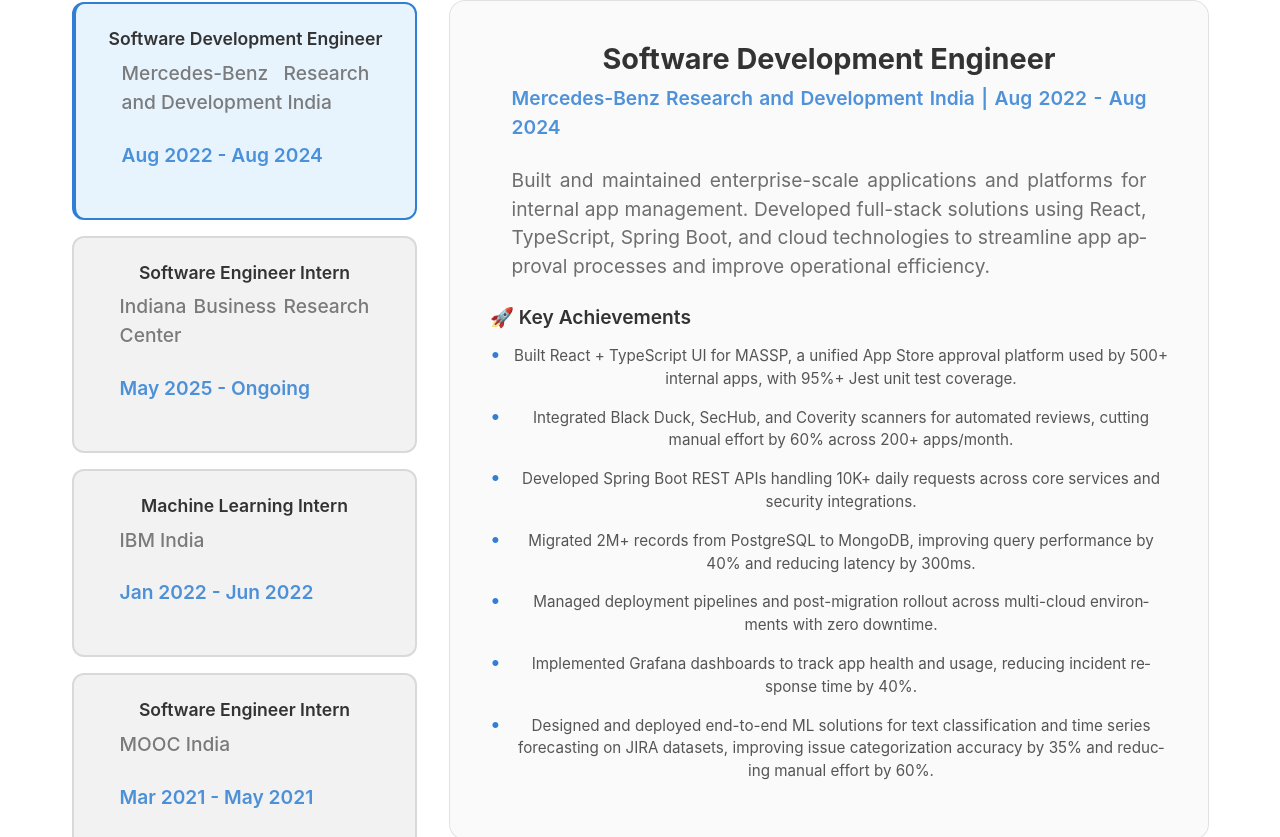
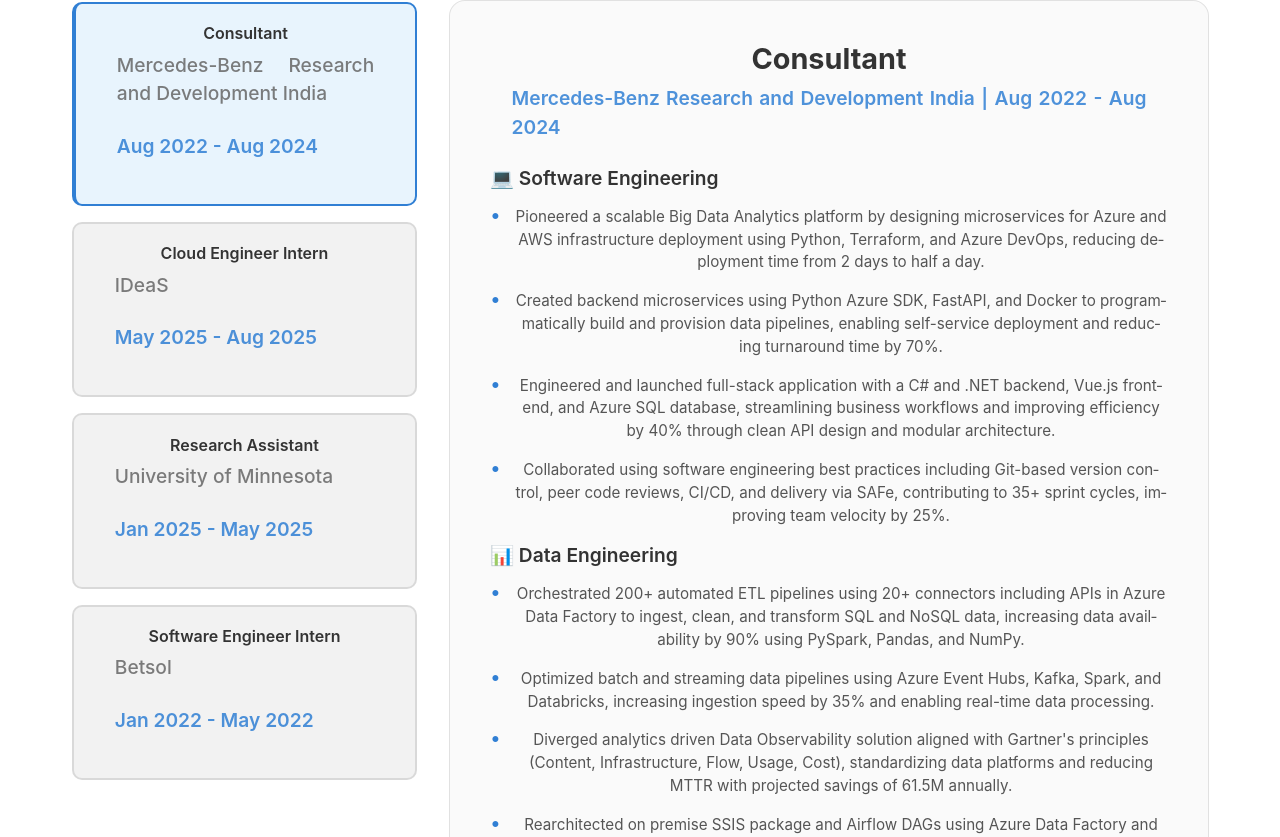
Before and after one commit to prajwal-u2/personal-portfolio, a React (Vite) app: page / in a window 1280 px wide. Shown: the part 2823-3660 px from the top of the page. Built offline with nearby package versions, Linux system fonts and the light colour scheme; the HTML template or start-up script is replaced by a standard one.

Commit message:
adding experience info

```diff
--- a/src/App.css
+++ b/src/App.css
@@ -169,13 +169,13 @@
 .experience-item {
   background: rgba(0, 0, 0, 0.05);
   border: 2px solid rgba(0, 0, 0, 0.1);
-  border-radius: 12px;
-  padding: 1.5rem;
+  border-radius: 10px;
+  padding: 1.2rem;
   cursor: pointer;
   transition: all 0.3s ease;
   position: relative;
   flex: 1;
-  min-height: 120px;
+  min-height: 100px;
   display: flex;
   align-items: center;
 }
@@ -201,22 +201,22 @@
 }
 
 .experience-title {
-  font-size: 1.1rem;
+  font-size: 1rem;
   font-weight: 600;
   color: #333;
-  margin-bottom: 0.5rem;
+  margin-bottom: 0.4rem;
   line-height: 1.3;
 }
 
 .experience-company {
-  font-size: 0.9rem;
+  font-size: 0.8rem;
   color: #666;
-  margin-bottom: 0.25rem;
+  margin-bottom: 0.2rem;
   font-weight: 500;
 }
 
 .experience-duration {
-  font-size: 0.8rem;
+  font-size: 0.75rem;
   color: #307fd4;
   font-weight: 600;
   margin: 0;
@@ -231,7 +231,7 @@
   border: 1px solid rgba(0, 0, 0, 0.1);
   border-radius: 16px;
   padding: 2.5rem;
-  min-height: calc(4 * 120px + 3 * 1rem + 3rem);
+  min-height: calc(4 * 100px + 3 * 1rem + 3rem);
   height: fit-content;
   overflow-wrap: break-word;
   word-wrap: break-word;
--- a/src/components/ExperienceSection.jsx
+++ b/src/components/ExperienceSection.jsx
@@ -6,43 +6,56 @@ function ExperienceSection() {
   const experiences = [
     {
       id: 'mercedes',
-      title: 'Software Development Engineer',
+      title: 'Consultant',
       company: 'Mercedes-Benz Research and Development India',
       duration: 'Aug 2022 - Aug 2024',
-      description: 'Built and maintained enterprise-scale applications and platforms for internal app management. Developed full-stack solutions using React, TypeScript, Spring Boot, and cloud technologies to streamline app approval processes and improve operational efficiency.',
-      achievements: [
-        'Built React + TypeScript UI for MASSP, a unified App Store approval platform used by 500+ internal apps, with 95%+ Jest unit test coverage.',
-        'Integrated Black Duck, SecHub, and Coverity scanners for automated reviews, cutting manual effort by 60% across 200+ apps/month.',
-        'Developed Spring Boot REST APIs handling 10K+ daily requests across core services and security integrations.',
-        'Migrated 2M+ records from PostgreSQL to MongoDB, improving query performance by 40% and reducing latency by 300ms.',
-        'Managed deployment pipelines and post-migration rollout across multi-cloud environments with zero downtime.',
-        'Implemented Grafana dashboards to track app health and usage, reducing incident response time by 40%.',
-        'Designed and deployed end-to-end ML solutions for text classification and time series forecasting on JIRA datasets, improving issue categorization accuracy by 35% and reducing manual effort by 60%.'
+      softwareEngineering: [
+        'Pioneered a scalable Big Data Analytics platform by designing microservices for Azure and AWS infrastructure deployment using Python, Terraform, and Azure DevOps, reducing deployment time from 2 days to half a day.',
+        'Created backend microservices using Python Azure SDK, FastAPI, and Docker to programmatically build and provision data pipelines, enabling self-service deployment and reducing turnaround time by 70%.',
+        'Engineered and launched full-stack application with a C# and .NET backend, Vue.js frontend, and Azure SQL database, streamlining business workflows and improving efficiency by 40% through clean API design and modular architecture.',
+        'Collaborated using software engineering best practices including Git-based version control, peer code reviews, CI/CD, and delivery via SAFe, contributing to 35+ sprint cycles, improving team velocity by 25%.'
+      ],
+      dataEngineering: [
+        'Orchestrated 200+ automated ETL pipelines using 20+ connectors including APIs in Azure Data Factory to ingest, clean, and transform SQL and NoSQL data, increasing data availability by 90% using PySpark, Pandas, and NumPy.',
+        'Optimized batch and streaming data pipelines using Azure Event Hubs, Kafka, Spark, and Databricks, increasing ingestion speed by 35% and enabling real-time data processing.',
+        'Diverged analytics driven Data Observability solution aligned with Gartner\'s principles (Content, Infrastructure, Flow, Usage, Cost), standardizing data platforms and reducing MTTR with projected savings of 61.5M annually.',
+        'Rearchitected on premise SSIS package and Airflow DAGs using Azure Data Factory and Databricks during cloud migration.'
       ]
     },
     {
       id: 'ideas',
-      title: 'Software Engineer Intern',
-      company: 'Indiana Business Research Center',
-      duration: 'May 2025 - Ongoing',
-      description: '[Content to be provided later]',
-      achievements: []
+      title: 'Cloud Engineer Intern',
+      company: 'IDeaS',
+      duration: 'May 2025 - Aug 2025',
+      description: 'Focused on cloud infrastructure automation and CI/CD pipeline optimization. Developed containerized solutions and implemented DevOps best practices to improve deployment efficiency and system reliability.',
+      achievements: [
+        'Standardized Dev Containers using Docker and Shell scripts to embed reusable tools, tripling setup speed and amplifying automation with production.',
+        'Orchestrated YAML-based CI/CD pipelines using GitHub Actions to automate Docker builds, semantic versioning, and release workflows, and auto-publish docs to Confluence, cutting manual overhead by 80%.',
+        'Designed an AI Agent in Python that integrated GitHub Copilot with internal Terraform modules using GitHub API to generate Terraform boilerplate code tailored to team workflows, cutting manual coding time by 90%.',
+        'Deployed the MCP server on AWS using ECS, API Gateway, Load Balancer, IAM policies and Redis to build a robust, cloud-native solution, enabling secure, low-latency code assistance and handling over 100 AI-driven automation requests daily.'
+      ]
     },
     {
-      id: 'ibm',
-      title: 'Machine Learning Intern',
-      company: 'IBM India',
-      duration: 'Jan 2022 - Jun 2022',
-      description: '[Content to be provided later]',
-      achievements: []
+      id: 'umn',
+      title: 'Research Assistant',
+      company: 'University of Minnesota',
+      duration: 'Jan 2025 - May 2025',
+      description: 'Developed ML-powered systems and data pipelines. Created FASTER, an LLM-powered system using Python, OpenAI APIs, and NLP to identify column semantics and generate reusable metadata. Built data engineering solutions and real-world ontology systems.',
+      achievements: [
+        'Created FASTER, an LLM-powered system using Python, OpenAI APIs, and NLP to identify column semantics and generate reusable metadata Semantic Types (RSTs), cutting deployment by 40% and boosting column consistency by 35%.',
+        'Architected a multi-stage semantic pipeline to extract cross-table meaning and build a real-world ontology, enabling automated data normalization, validation, and transformation, improving interoperability by 30% and boosting data prep by 60%.'
+      ]
     },
     {
-      id: 'mooc',
+      id: 'BETSOL',
       title: 'Software Engineer Intern',
-      company: 'MOOC India',
-      duration: 'Mar 2021 - May 2021',
-      description: '[Content to be provided later]',
-      achievements: []
+      company: 'Betsol',
+      duration: 'Jan 2022 - May 2022',
+      description: 'Developed production-ready data migration solutions and multi-tenant applications. Focused on secure data transfer, backup optimization, and scalable client-server architecture implementation.',
+      achievements: [
+        'Developed a production-ready data migration POC using Robotic, Rclone, and Go, improving security and efficiency by 40% and reducing backup cost by 25% through optimized local-to-cloud transfer.',
+        'Investigated and coded secure, fault-tolerant client-server apps using Python socket programming with TCP helps enabling, enabling geo-typical features.'
+      ]
     }
   ];
 
@@ -72,11 +85,34 @@ function ExperienceSection() {
             <h3 className="detail-title">{activeExp.title}</h3>
             <p className="detail-company">{activeExp.company} | {activeExp.duration}</p>
             <p className="detail-description">{activeExp.description}</p>
-            {activeExp.achievements.length > 0 && (
+
+            {activeExp.achievements && activeExp.achievements.length > 0 && (
               <>
                 <h4 className="detail-achievements">🚀 Key Achievements</h4>
                 <ul className="detail-list">
                   {activeExp.achievements.map((achievement, index) => (
+                    <li key={index}>{achievement}</li>
+                  ))}
+                </ul>
+              </>
+            )}
+
+            {activeExp.softwareEngineering && activeExp.softwareEngineering.length > 0 && (
+              <>
+                <h4 className="detail-achievements">💻 Software Engineering</h4>
+                <ul className="detail-list">
+                  {activeExp.softwareEngineering.map((achievement, index) => (
+                    <li key={index}>{achievement}</li>
+                  ))}
+                </ul>
+              </>
+            )}
+
+            {activeExp.dataEngineering && activeExp.dataEngineering.length > 0 && (
+              <>
+                <h4 className="detail-achievements">📊 Data Engineering</h4>
+                <ul className="detail-list">
+                  {activeExp.dataEngineering.map((achievement, index) => (
                     <li key={index}>{achievement}</li>
                   ))}
                 </ul>
```
